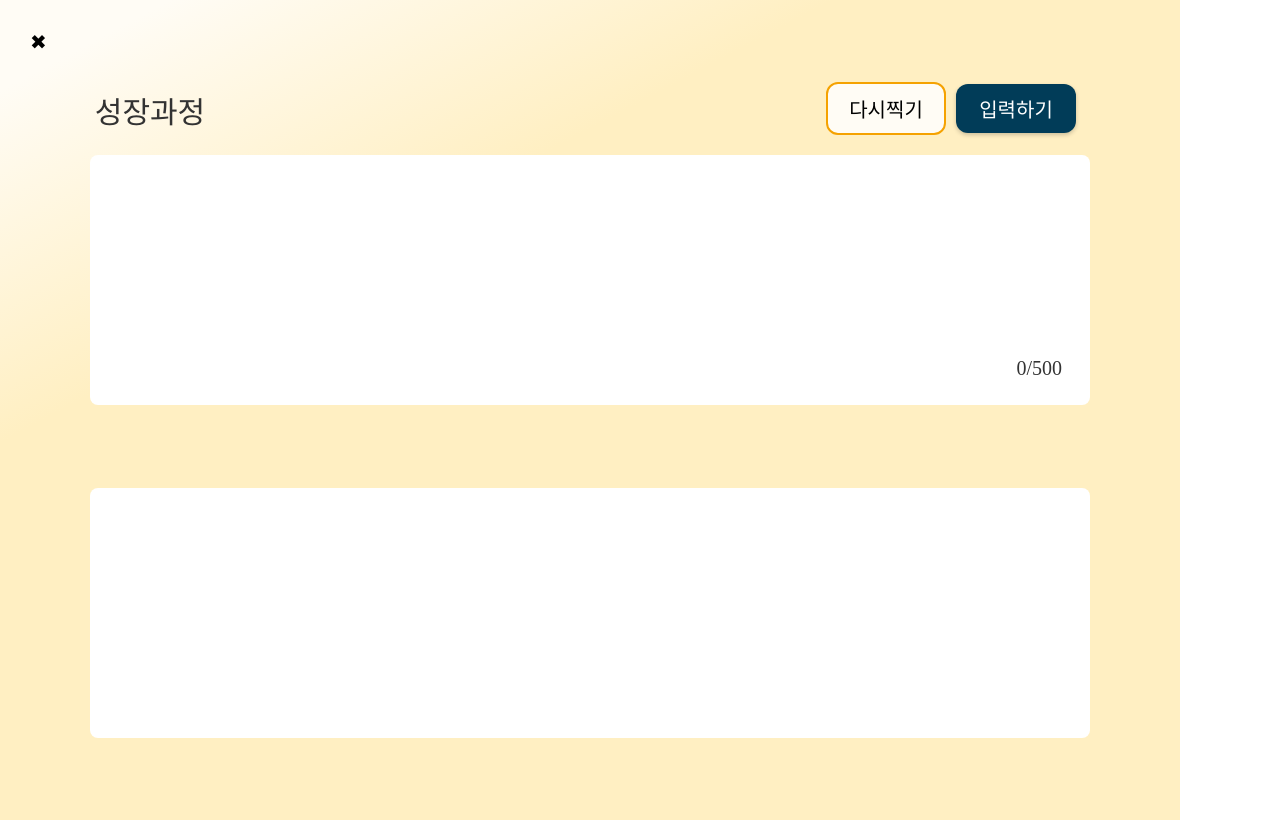
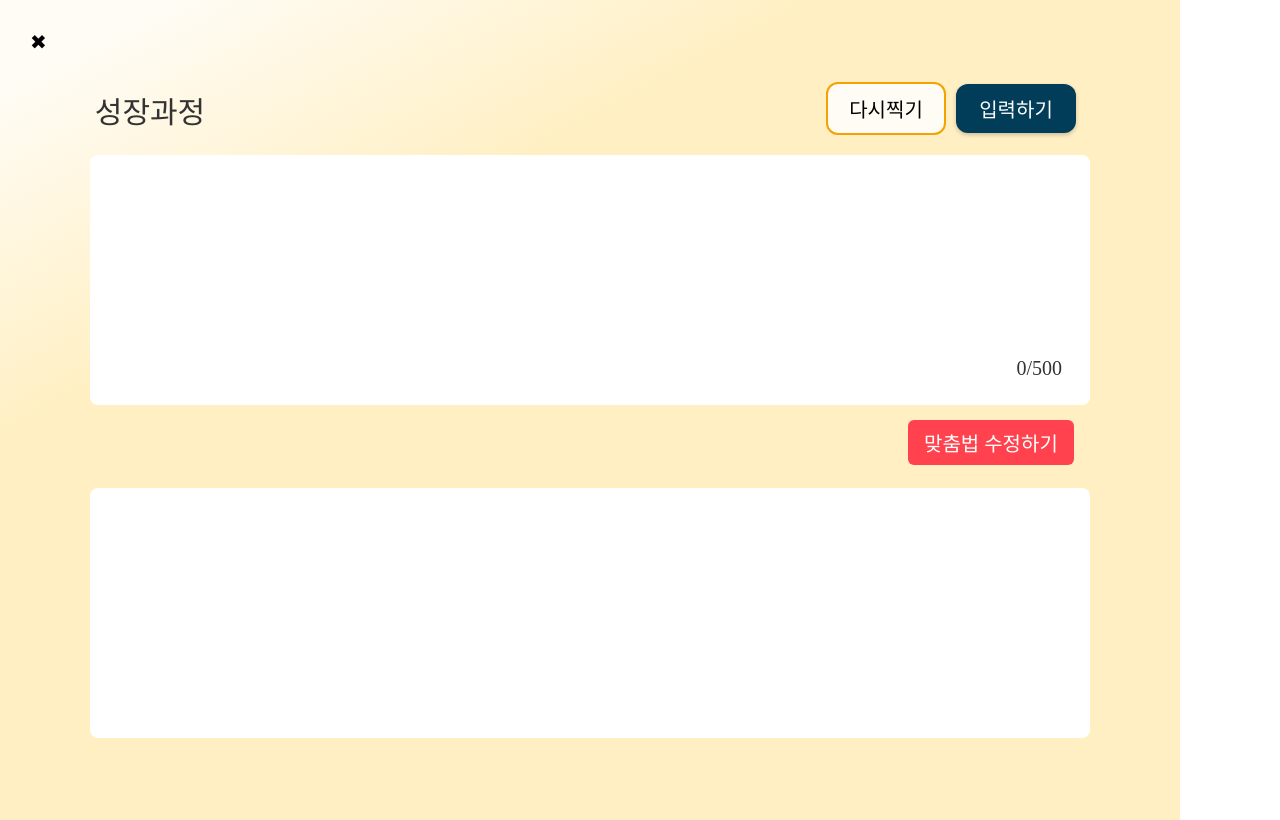
Before and after one commit to seeize/SWUTeam1-Front, a React (Create React App) app: page /result in a window 1280 px wide. Built offline with nearby package versions, Linux system fonts and the light colour scheme; a web font is replaced by a local one.

Commit message:
Update OCRresult.jsx

```diff
--- a/src/components/OCRresult.jsx
+++ b/src/components/OCRresult.jsx
@@ -49,6 +49,8 @@ const OCRresult = () => {
                 />
 
                 <button className="edit-button">수정하기</button>
+                <button className="B-edit-button">맞춤법 수정하기</button>
+
 
                 {/*맞춤법 검사 텍스트박스는 백엔드 연결 후 수정 예정*/}
                 <textarea
```
